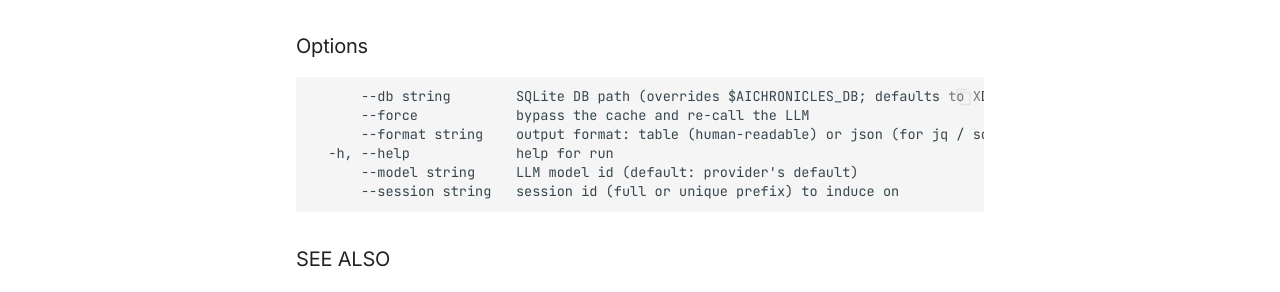
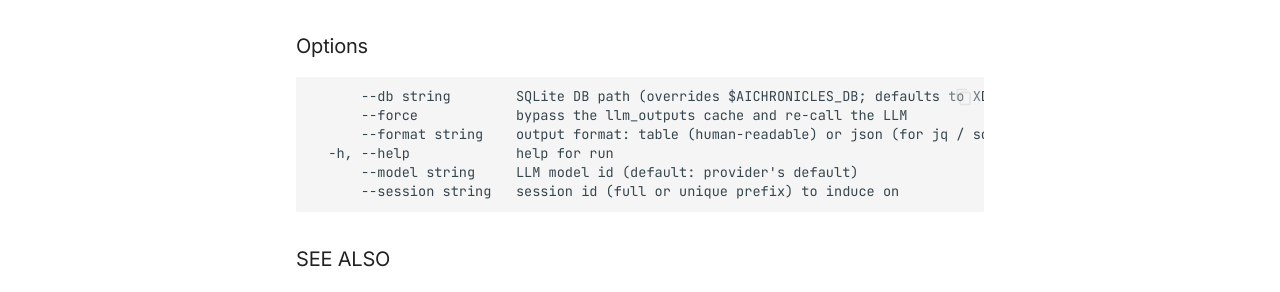
Before and after one commit to toabctl/aichronicles, an MkDocs documentation site: the page built from docs/reference/cli/aichronicles_induction_run.md, in a window 1280 px wide. Shown: the part 510-802 px from the top of the page. Built offline with MkDocs 1.6.1 and Material for MkDocs 9.7.7, drawn with Linux system fonts in a browser that asks for light colours; comment, search, counter and statistics services are not loaded.

Commit message:
chore(docs): regenerate CLI reference to pick up --force phrasing
docgen drift: the cobra flag description for `--force` on facts
induce / induction run was tightened in source from "bypass the
cache" to "bypass the llm_outputs cache" but the auto-generated
markdown was never re-emitted. Pure regeneration — no behavior
change.

Co-Authored-By: Claude Opus 4.7 (1M context) <noreply@anthropic.com>

````diff
--- a/docs/reference/cli/aichronicles_induction_run.md
+++ b/docs/reference/cli/aichronicles_induction_run.md
@@ -18,7 +18,7 @@ aichronicles induction run --session <id> [flags]
 
 ```
       --db string        SQLite DB path (overrides $AICHRONICLES_DB; defaults to XDG_STATE_HOME)
-      --force            bypass the cache and re-call the LLM
+      --force            bypass the llm_outputs cache and re-call the LLM
       --format string    output format: table (human-readable) or json (for jq / scripts) (default "table")
   -h, --help             help for run
       --model string     LLM model id (default: provider's default)
````
Also changed, not shown: docs/reference/cli/aichronicles_facts_induce.md (+1 -1 lines).
